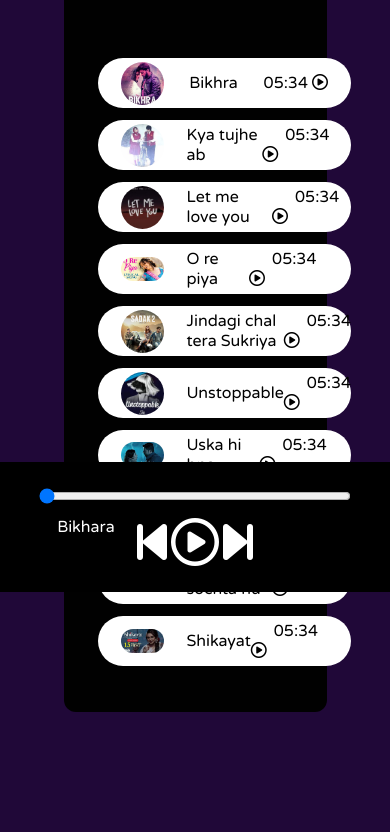
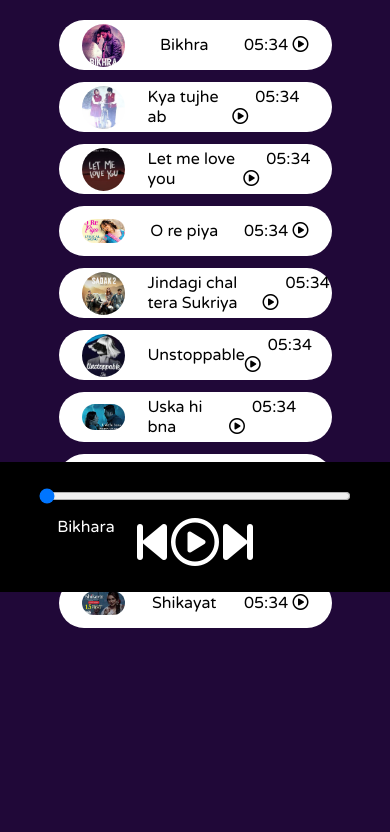
Before and after one commit to dikshatripathi/Spotify-Clone, a plain HTML site: page index.html in a window 390 px wide. Shown: the part 252-1084 px from the top of the page. Drawn offline with Linux system fonts and the light colour scheme.

Commit message:
fifth commit

```diff
--- a/style.css
+++ b/style.css
@@ -88,7 +88,7 @@ nav ul li{
     height: 50px;
     display: flex;
     background-color: white;
-
+    width: auto;
     color: black;
     margin: 12px 0;
     justify-content: space-between;
@@ -128,9 +128,9 @@ nav ul li{
     .songInfo{
         margin: -15px;
     }
-    .container{
+    /* .container{
         width: 50%;
-    }
+    } */
 
   }
 
@@ -139,10 +139,15 @@ nav ul li{
 
     body {
         background-color: rgb(32, 8, 56);
+
       }
+     .container{
+        background: none;
+     }
       .songInfo{
           margin: -28px;
       }
+
       nav{
         width: auto;
     }
```
